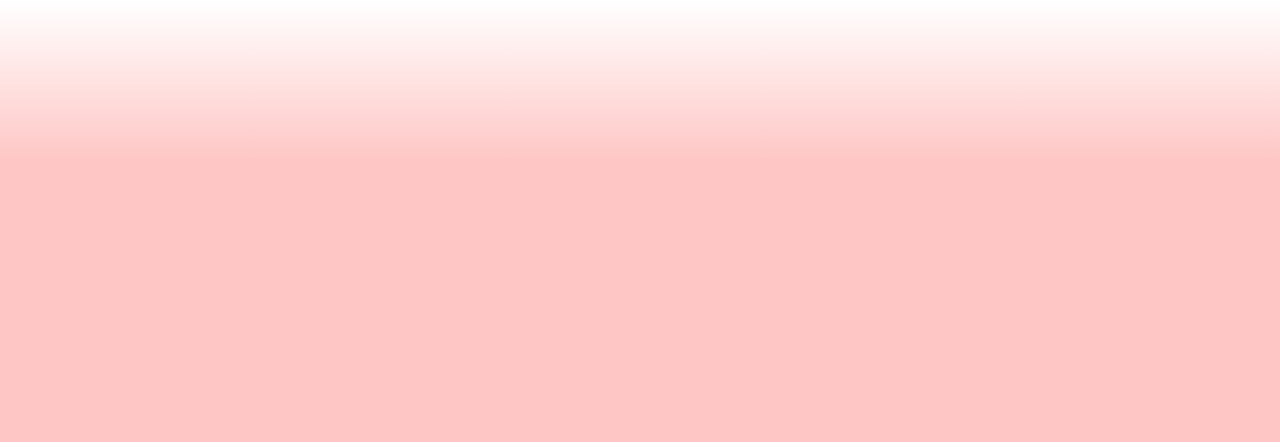
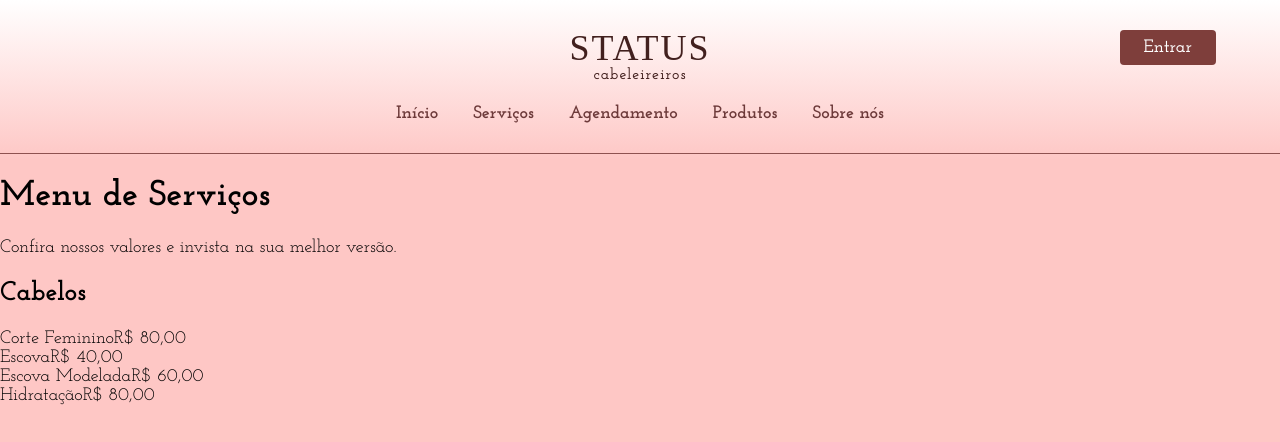
Before and after one commit to FlavioFleck/Status, an Angular app in the folder frontend/: page /services in a window 1280 px wide. Before the commit this address led to /. Shown: the top 442 px of the page. Built offline with nearby package versions, Linux system fonts and the light colour scheme; a web font is replaced by a local one.

Commit message:
base html + ts lista de valores

```diff
--- a/frontend/src/app/app.routes.ts
+++ b/frontend/src/app/app.routes.ts
@@ -12,6 +12,7 @@ import { DashboardComponent } from './pages/admin/home/dashboard';
 import { ServicosComponent } from './pages/admin/servicos/servicos';
 import { UsuariosComponent } from './pages/admin/usuarios/usuarios';
 import { ProductsComponent } from './pages/products/products';
+import { PriceListComponent } from './pages/price-list/price-list';
 
 export const routes: Routes = [
     {
@@ -22,7 +23,8 @@ export const routes: Routes = [
             { path: 'booking', component: BookingComponent },
             { path: 'login', component: LoginComponent },
             { path: 'register', component: RegisterComponent },
-            { path: 'products', component: ProductsComponent }
+            { path: 'products', component: ProductsComponent },
+            { path: 'services', component: PriceListComponent}
         ]
     },
     {
--- a/frontend/src/app/layout/header/header.html
+++ b/frontend/src/app/layout/header/header.html
@@ -12,7 +12,7 @@
       <li><a routerLink="/" routerLinkActive="active"
              [routerLinkActiveOptions]="{exact: true}">Início</a></li>
 
-      <li><a routerLink="/" fragment="servicos" routerLinkActive="active">Serviços</a></li>
+      <li><a routerLink="/services" routerLinkActive="active">Serviços</a></li>
 
       <li><a routerLink="/booking" routerLinkActive="active">Agendamento</a></li>
 
--- a/frontend/src/app/pages/home/home.html
+++ b/frontend/src/app/pages/home/home.html
@@ -41,7 +41,7 @@
 </main>
 
 <!-- produtos -->
-<section class="products-preview-section reveal">
+<section id="produtos" class="products-preview-section reveal">
   <div class="products-header">
     <h2>Conheça nossos produtos</h2>
   </div>
--- /dev/null
+++ b/frontend/src/app/pages/price-list/price-list.html
@@ -0,0 +1,23 @@
+<main class="price-page">
+
+  <header class="price-header">
+    <h1>Menu de Serviços</h1>
+    <p>Confira nossos valores e invista na sua melhor versão.</p>
+  </header>
+
+  <div class="menu-container">
+
+    <section class="menu-category" *ngFor="let group of priceList">
+
+      <h2>{{ group.category }}</h2>
+
+      <div class="price-item" *ngFor="let item of group.services">
+        <span class="service-name">{{ item.name }}</span>
+        <span class="dots"></span>
+        <span class="service-price">{{ item.price }}</span>
+      </div>
+
+    </section>
+
+  </div>
+</main>
--- /dev/null
+++ b/frontend/src/app/pages/price-list/price-list.ts
@@ -0,0 +1,26 @@
+import { Component } from '@angular/core';
+import { CommonModule } from '@angular/common';
+import { RouterLink } from '@angular/router';
+
+@Component({
+  selector: 'app-price-list',
+  standalone: true,
+  imports: [CommonModule, RouterLink],
+  templateUrl: './price-list.html',
+  styleUrl: './price-list.css'
+})
+export class PriceListComponent {
+
+  priceList = [
+    {
+      category: 'Cabelos',
+      services: [
+        { name: 'Corte Feminino', price: 'R$ 80,00' },
+        { name: 'Escova', price: 'R$ 40,00' },
+        { name: 'Escova Modelada', price: 'R$ 60,00' },
+        { name: 'Hidratação', price: 'R$ 80,00' }
+      ]
+    }
+  ];
+
+}
```
Also changed, not shown: frontend/src/app/pages/price-list/price-list.css (added).
